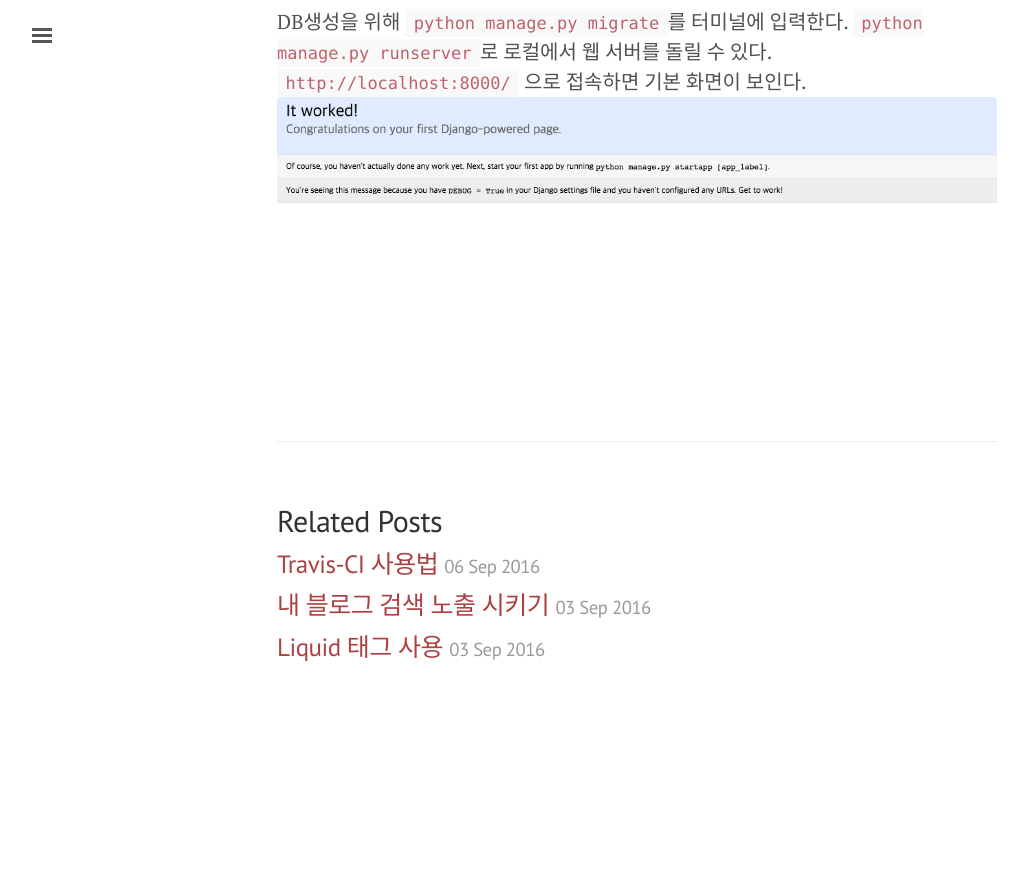
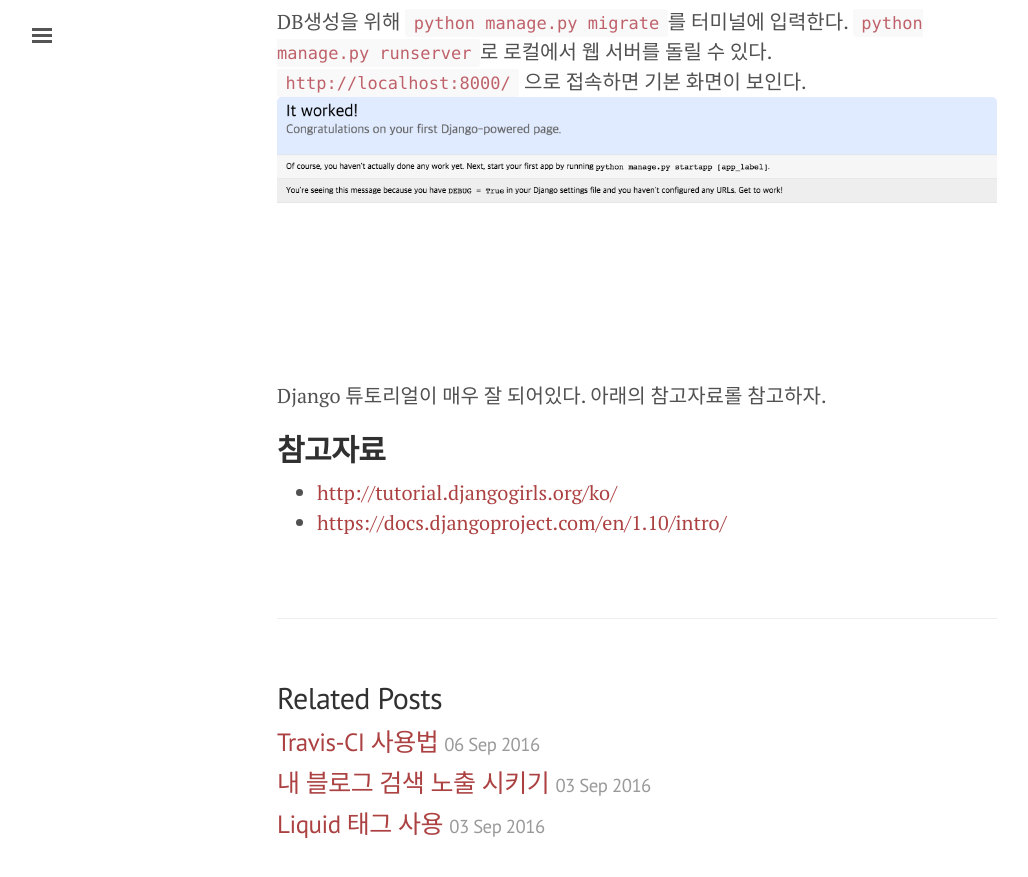
Before and after one commit to hyesun03/hyesun03.github.io, a Jekyll site: the page built from _posts/2016-09-08-django.md, in a window 1280 px wide and 900 px high, scrolled down 1461 px. Shown: the top 877 px of the window, without its empty margins (3-1031 px from the left). Built offline with Jekyll 4.4.1, drawn with Linux system fonts in a browser that asks for light colours; comment, search, counter and statistics services are not loaded; before the commit the page ends 2184 px from its top, so only the background shows below that.

Commit message:
django는 공식 튜토리얼이 너무 좋다.

```diff
--- a/_posts/2016-09-08-django.md
+++ b/_posts/2016-09-08-django.md
@@ -35,3 +35,9 @@ comments: true
 </code></pre>
 DB생성을 위해 `python manage.py migrate`를 터미널에 입력한다. `python manage.py runserver`로 로컬에서 웹 서버를 돌릴 수 있다. `http://localhost:8000/` 으로 접속하면 기본 화면이 보인다.
 ![django 기본 웹서버 실행화면]({{ site.url }}/images/django_0.png)
+
+Django 튜토리얼이 매우 잘 되어있다. 아래의 참고자료롤 참고하자.
+
+## **참고자료**
+* [http://tutorial.djangogirls.org/ko/](http://tutorial.djangogirls.org/ko/)
+* [https://docs.djangoproject.com/en/1.10/intro/](https://docs.djangoproject.com/en/1.10/intro/)
```
